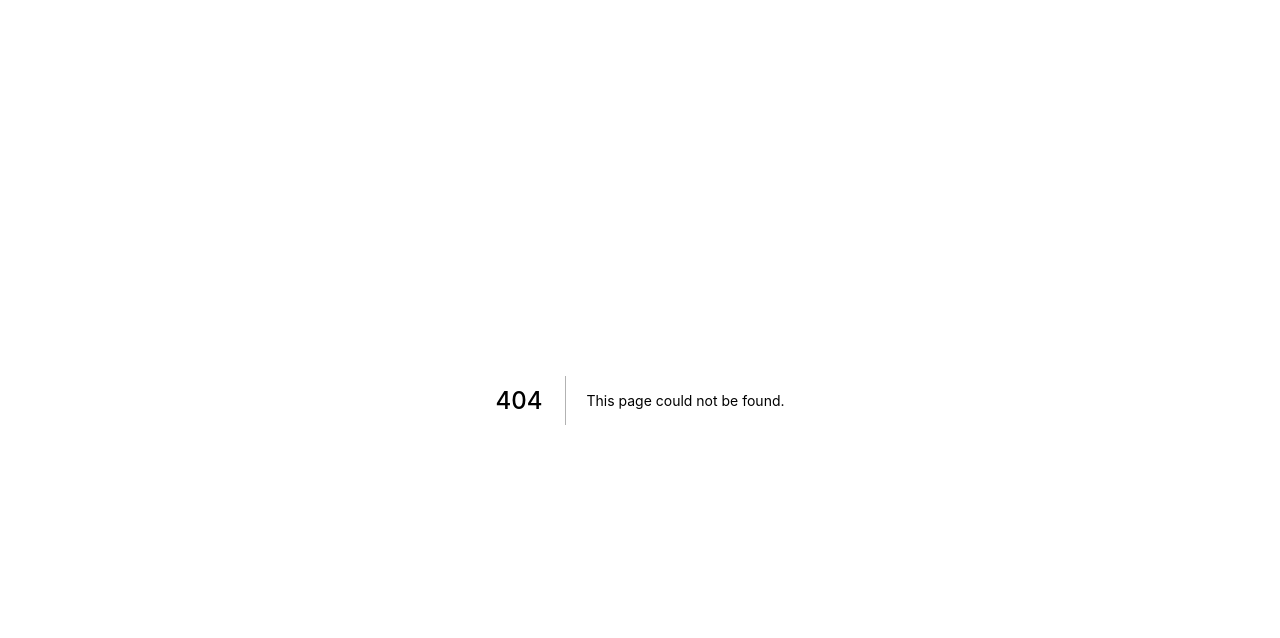
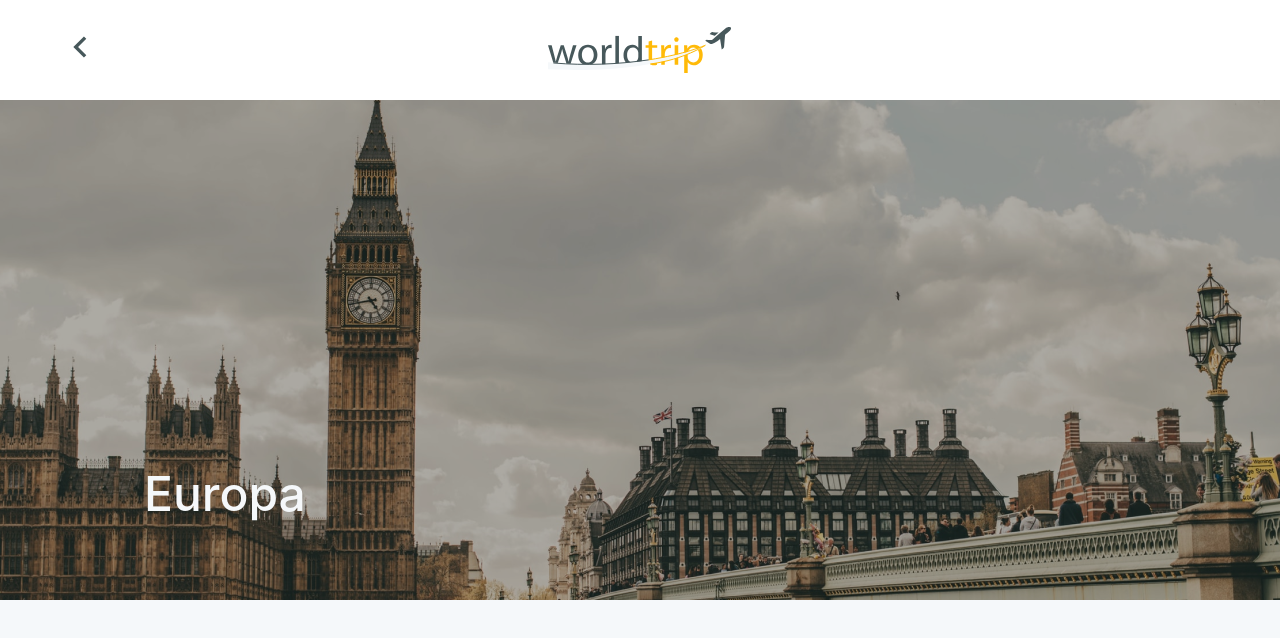
Before and after one commit to CodeAkio/worldtrip, a Next.js app: page /continent/europe in a window 1280 px wide. Before the commit this address had no page. Shown: the top 638 px of the page. Built offline with nearby package versions, Linux system fonts and the light colour scheme.

Commit message:
Continent header

```diff
--- a/package.json
+++ b/package.json
@@ -17,6 +17,7 @@
     "next": "11.0.1",
     "react": "17.0.2",
     "react-dom": "17.0.2",
+    "react-icons": "^4.2.0",
     "sass": "^1.37.5",
     "swiper": "^6.8.1"
   },
--- /dev/null
+++ b/src/components/ContinentBanner/index.tsx
@@ -0,0 +1,27 @@
+import { Flex, Heading } from "@chakra-ui/react";
+
+export function ContinentBanner() {
+  return (
+    <Flex
+      w="100%"
+      h={["150px", "300px", "500px"]}
+      px={["0", "0", "36"]}
+      pt={["0", "0", "72"]}
+      bgImage="/img/europe.png"
+      bgPosition="center"
+      bgRepeat="no-repeat"
+      bgSize="cover"
+      align="center"
+      justify={["center", "center", "flex-start"]}
+    >
+      <Heading
+        textAlign={["left", "center"]}
+        fontSize={["1.75rem", "5xl"]}
+        color="gray.100"
+        fontWeight="500"
+      >
+        Europa
+      </Heading>
+    </Flex>
+  )
+}
--- a/src/components/Header/index.tsx
+++ b/src/components/Header/index.tsx
@@ -1,8 +1,16 @@
-import { Flex, Grid } from "@chakra-ui/react";
+import Link from "next/link";
+import { useRouter } from "next/router";
+
+import { Flex, Grid, Icon } from "@chakra-ui/react";
+import { RiArrowLeftSLine } from 'react-icons/ri'
 
 import { Logo } from "./Logo";
 
 export function Header() {
+  const { asPath } = useRouter()
+
+  const notHomePage = () => asPath !== "/"
+
   return (
     <Flex
       bg="white"
@@ -23,6 +31,13 @@
         templateColumns="repeat(3, 1fr)"
         justifyContent="center"
       >
+        {notHomePage && (
+          <Link href="/">
+            <a>
+              <Icon as={RiArrowLeftSLine} fontSize={[20, 40]} justifySelf="start" />
+            </a>
+          </Link>
+        )}
         <Logo />
       </Grid>
     </Flex>
--- /dev/null
+++ b/src/pages/continent/[slug].tsx
@@ -0,0 +1,13 @@
+import { Flex } from "@chakra-ui/react";
+import { ContinentBanner } from "../../components/ContinentBanner";
+
+import { Header } from "../../components/Header";
+
+export default function Continent() {
+  return (
+    <Flex direction="column">
+      <Header />
+      <ContinentBanner />
+    </Flex>
+  )
+}
```
Also changed, not shown: public/img/europe.png (added), 1 other file (tests, documents, lock files or other folders).
